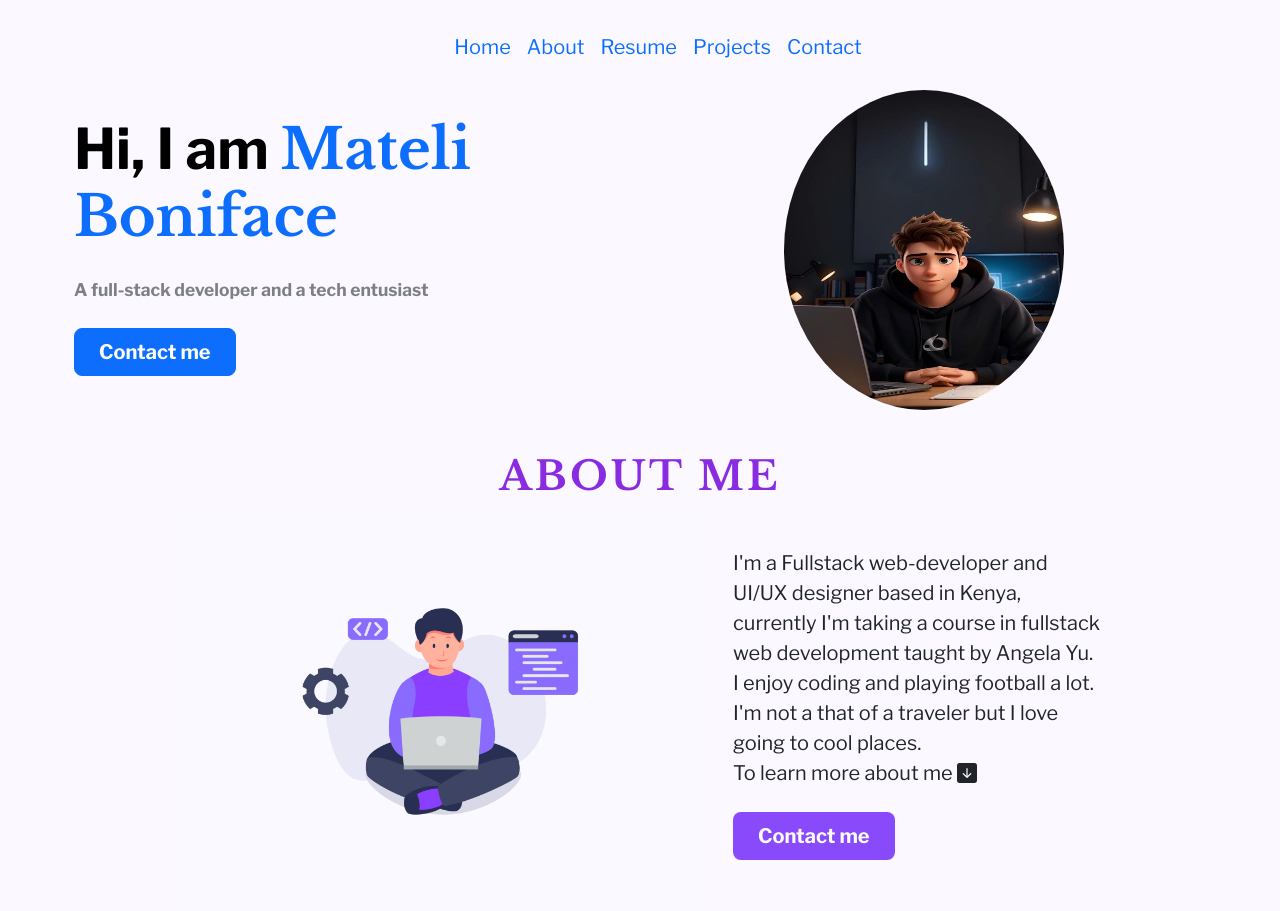
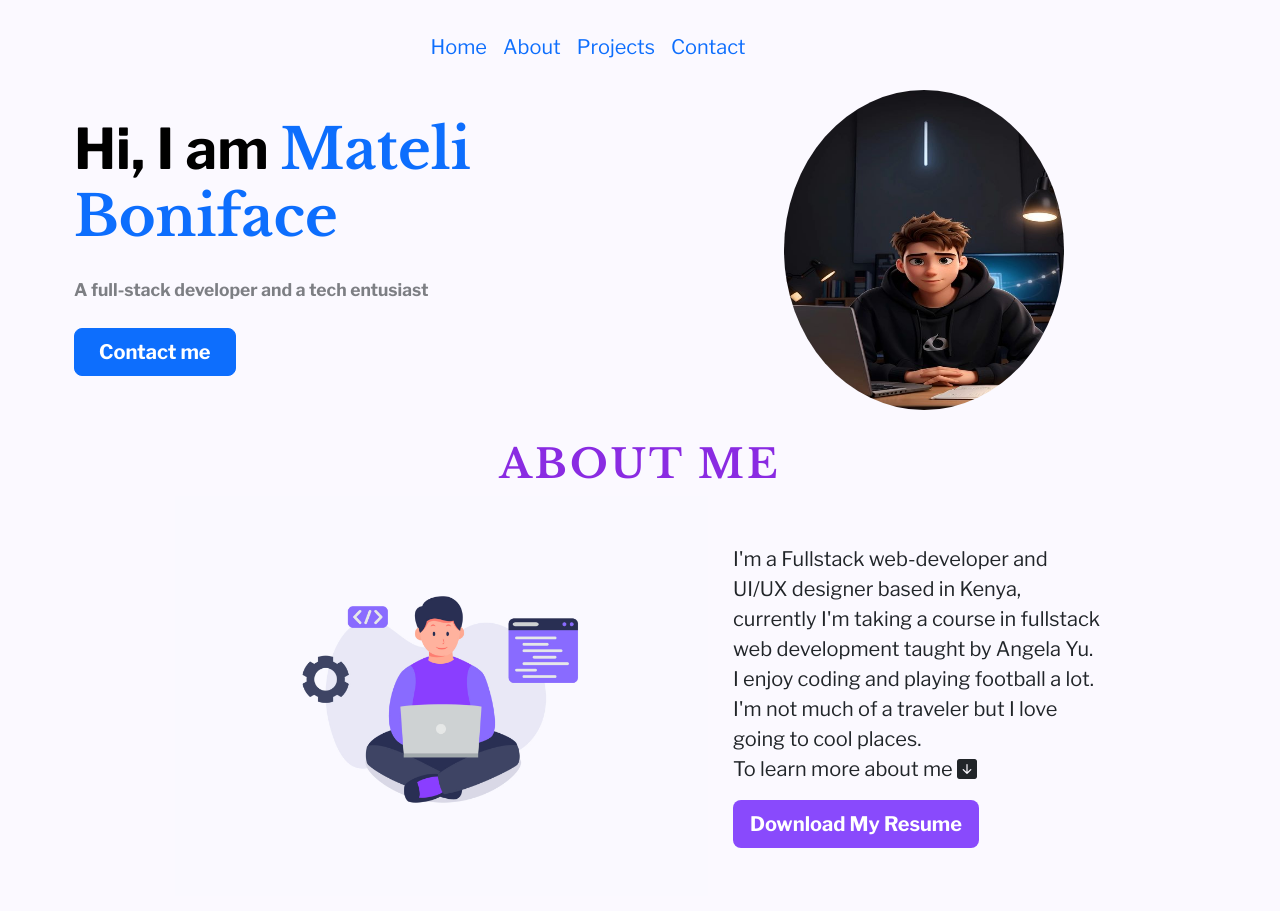
Before and after one commit to Mateli-hub-coder/portfolio, a plain HTML site: page index.html in a window 1280 px wide. Drawn offline with nearby package versions, Linux system fonts and the light colour scheme.

Commit message:
adding a downloadble resume button

```diff
--- a/index.html
+++ b/index.html
@@ -17,17 +17,14 @@
     <link rel="stylesheet" href="./css/style.css" />
   </head>
   <body>
-    <div class="container py-4">
-      <header class="d-flex justify-content-center text-center">
+    <div class="container-fluid py-4">
+      <header class="d-flex justify-content-center">
         <ul class="nav nav-underline fs-5 list">
           <li class="nav-item">
             <a href="index.html" class="nav-link" aria-current="page">Home</a>
           </li>
           <li class="nav-item">
             <a href="#about" class="nav-link">About</a>
-          </li>
-          <li class="nav-item">
-            <a href="#" class="nav-link">Resume</a>
           </li>
           <li class="nav-item">
             <a href="#" class="nav-link">Projects</a>
@@ -66,10 +63,10 @@
     </div>
     <main>
       <section id="about">
-        <div class="container py-3">
+        <div class="container py-1">
           <h1 class="text-center fs-1 fw-bold about-header px-5">ABOUT ME</h1>
           <div class="grid d-md-flex d-sm-block g-5">
-            <div class="col-md-4 col-lg-4 col">
+            <div class="col-sm-12 col-lg-4 col">
               <img
                 src="./images/hero_img.jpg"
                 class="d-sm-block"
@@ -78,21 +75,21 @@
                 height="400"
               />
             </div>
-            <div class="col-md-4 col-lg-4 col">
+            <div class="col-sm-12 col-lg-4 col">
               <p class="fs-5">
                 I'm a Fullstack web-developer and UI/UX designer based in Kenya,
                 currently I'm taking a course in fullstack web development
                 taught by Angela Yu. <br />
-                I enjoy coding and playing football a lot. I'm not a that of a
+                I enjoy coding and playing football a lot. I'm not much of a
                 traveler but I love going to cool places. <br />To learn more
                 about me <i class="bi bi-arrow-down-square-fill"></i>
               </p>
-              <button
-                type="button"
-                class="btn btn-lg px-4 me-md-5 fw-bold abt_btn my-2"
+              <a
+                href=""
+                download
+                class="btn btn-lg me-md-5 btn--download fw-bold px-3 abt_btn"
+                >Download My Resume</a
               >
-                Contact me
-              </button>
             </div>
           </div>
         </div>
```
